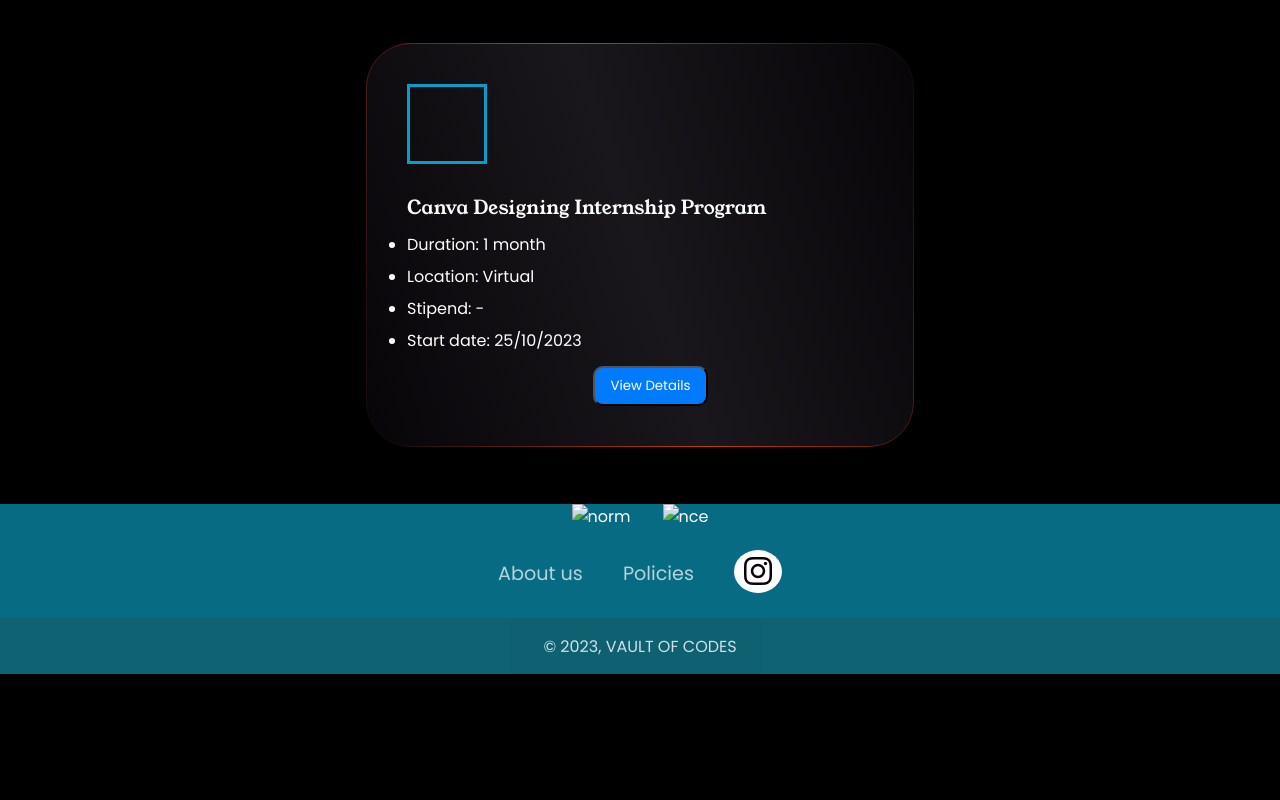
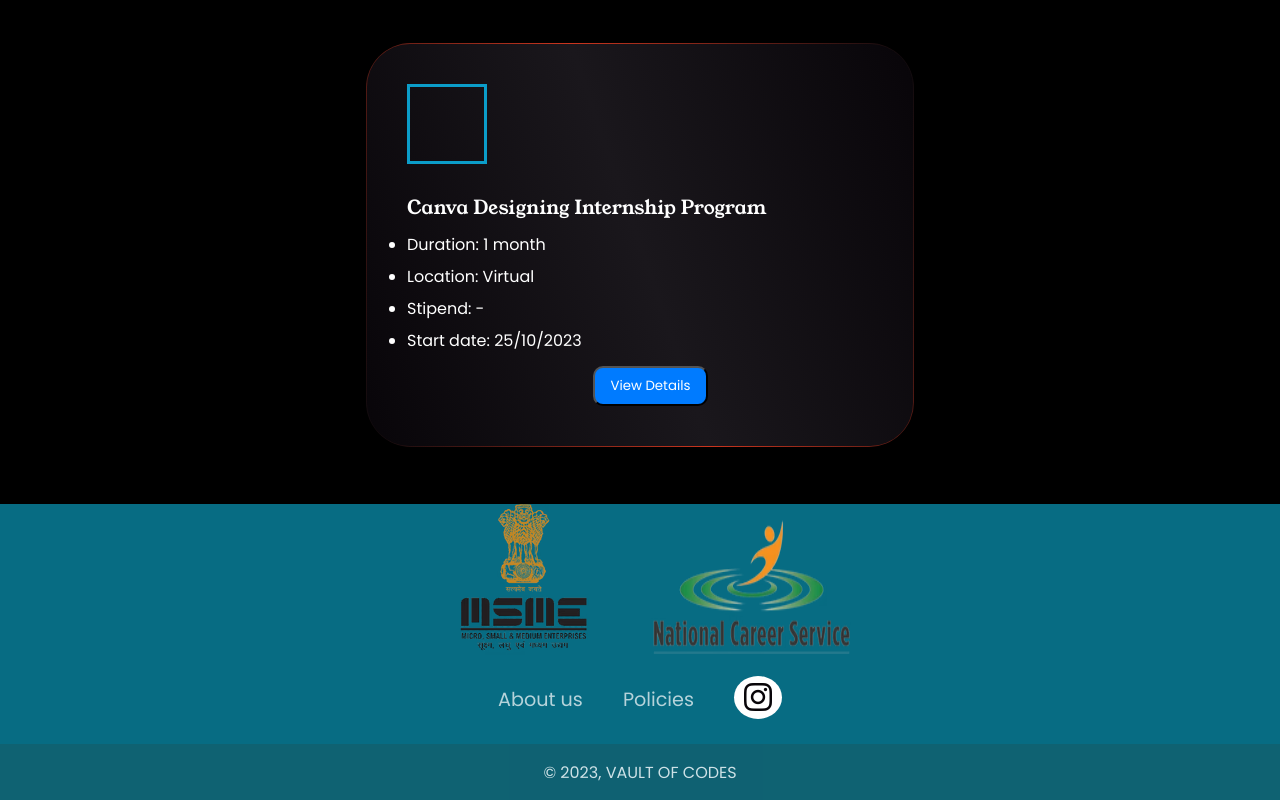
Before and after one commit to sampath718/samie, a plain HTML site: page index.html in a window 1280 px wide. Shown: the part 1100-1900 px from the top of the page. Before the commit the page ends 1774 px from the top, so only its background shows below. Drawn offline with nearby package versions, Linux system fonts and the light colour scheme; grey boxes are pictures that could not be loaded.

Commit message:
Update index.html

```diff
--- a/index.html
+++ b/index.html
@@ -21,7 +21,7 @@
    <nav class="nav" id="navbar">
     <div class="logo">
         <a href="#">
-            <img src="images/vault-of code.avif" alt="logo">vault of codes</a>
+            <img src="vault-of code.avif" alt="logo">vault of codes</a>
         </div>
 
         <div class="toggle">
@@ -137,8 +137,8 @@
         <footer>
             <div class="bottom">
                 <div class="imag">
-                    <img  src="images/png-transparent-ministry-of-micro-small-and-medium-enterprises-government-of-india-industry-small-business-india-removebg-preview.avif" alt="norm">
-                    <img  src="images/NCS-Logo-removebg-preview.avif" alt="nce">
+                    <img  src="png-transparent-ministry-of-micro-small-and-medium-enterprises-government-of-india-industry-small-business-india-removebg-preview.avif" alt="norm">
+                    <img  src="NCS-Logo-removebg-preview.avif" alt="nce">
                 </div>
                 <div class="footernav">
                     <ul>
```
